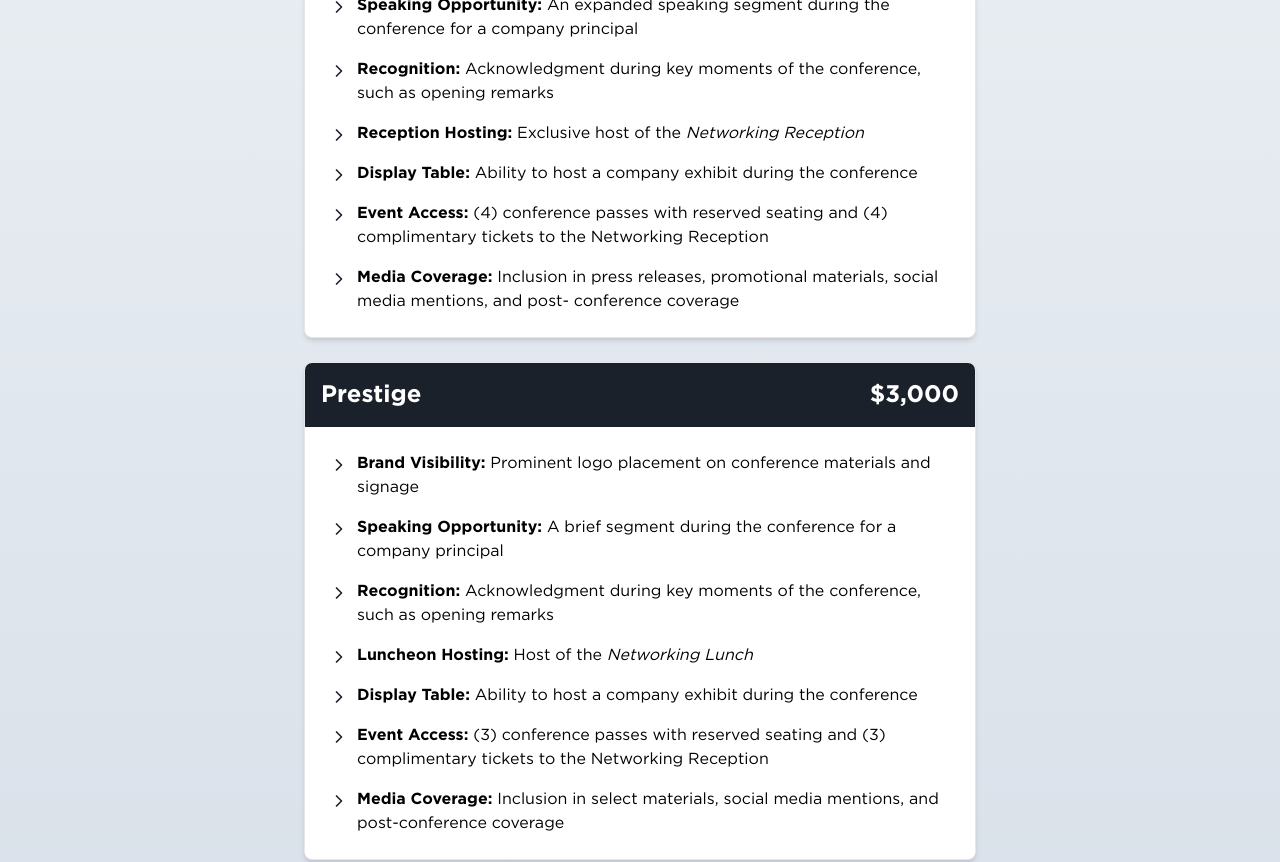
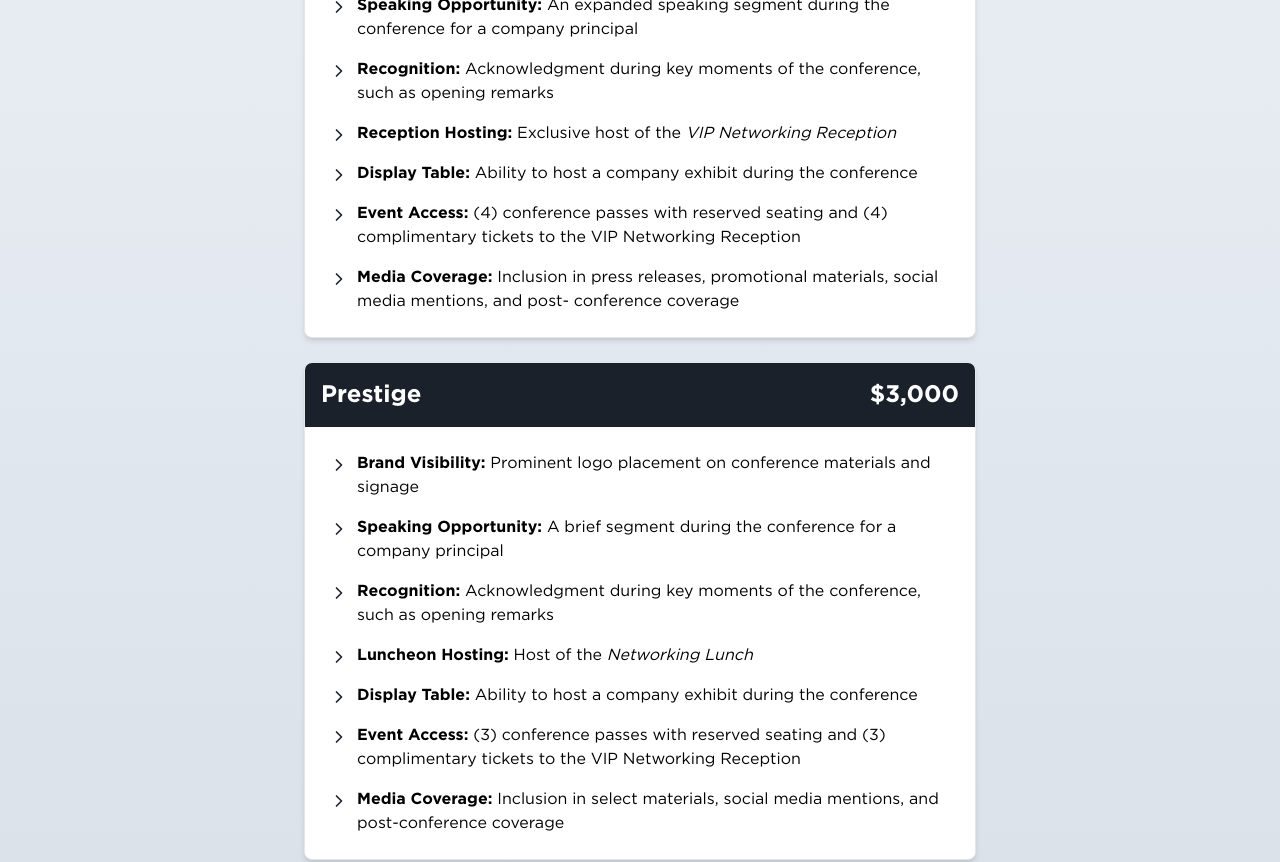
Before and after one commit to masonym/ada-website, a Next.js app: page /events/2025-defense-industry-forecast/sponsors-exhibitors/sponsorship-opportunities in a window 1280 px wide. Shown: the part 1080-1942 px from the top of the page. Built offline with nearby package versions, Linux system fonts and the light colour scheme.

Commit message:
Updated sponsors

```diff
--- a/src/constants/sponsorships.ts
+++ b/src/constants/sponsorships.ts
@@ -9,9 +9,9 @@ export const SPONSORSHIP_TYPES = [
                     { tagline: "Brand Visibility", description: "Prime logo placement on all conference materials, including banners, marketing emails, website, and programs" },
                     { tagline: "Speaking Opportunity", description: "An expanded speaking segment during the conference for a company principal" },
                     { tagline: "Recognition", description: "Acknowledgment during key moments of the conference, such as opening remarks" },
-                    { tagline: "Reception Hosting", description: "Exclusive host of the <i>Networking Reception</i>" },
+                    { tagline: "Reception Hosting", description: "Exclusive host of the <i>VIP Networking Reception</i>" },
                     { tagline: "Display Table", description: "Ability to host a company exhibit during the conference" },
-                    { tagline: "Event Access", description: "(4) conference passes with reserved seating and (4) complimentary tickets to the Networking Reception" },
+                    { tagline: "Event Access", description: "(4) conference passes with reserved seating and (4) complimentary tickets to the VIP Networking Reception" },
                     { tagline: "Media Coverage", description: "Inclusion in press releases, promotional materials, social media mentions, and post- conference coverage" },
                 ]
             },
@@ -24,7 +24,7 @@ export const SPONSORSHIP_TYPES = [
                     { tagline: "Recognition", description: "Acknowledgment during key moments of the conference, such as opening remarks" },
                     { tagline: "Luncheon Hosting", description: "Host of the <i>Networking Lunch</i>" },
                     { tagline: "Display Table", description: "Ability to host a company exhibit during the conference" },
-                    { tagline: "Event Access", description: "(3) conference passes with reserved seating and (3) complimentary tickets to the Networking Reception" },
+                    { tagline: "Event Access", description: "(3) conference passes with reserved seating and (3) complimentary tickets to the VIP Networking Reception" },
                     { tagline: "Media Coverage", description: "Inclusion in select materials, social media mentions, and post-conference coverage" },
                 ]
             },
@@ -35,7 +35,7 @@ export const SPONSORSHIP_TYPES = [
                     { tagline: "Brand Visibility", description: "Logo placement on select conference materials and signage" },
                     { tagline: "Recognition", description: "Acknowledgment during key moments of the conference, such as opening remarks" },
                     { tagline: "Display Table", description: "Ability to host a company exhibit during the conference" },
-                    { tagline: "Event Access", description: "(2) conference passes with reserved seating and (2) complimentary tickets to the Networking Reception" },
+                    { tagline: "Event Access", description: "(2) conference passes with reserved seating and (2) complimentary tickets to the VIP Networking Reception" },
                     { tagline: "Media Coverage", description: "Basic inclusion in social media mentions or post-conference coverage" },
                 ]
             },
@@ -51,9 +51,9 @@ export const SPONSORSHIP_TYPES = [
                     { tagline: "Brand Visibility", description: "Prime logo placement on all conference materials, including banners, marketing emails, website, and programs" },
                     { tagline: "Speaking Opportunity", description: "An expanded speaking segment during the conference for a company principal" },
                     { tagline: "Recognition", description: "Acknowledgment during key moments of the conference, such as opening remarks" },
-                    { tagline: "Reception Hosting", description: "Exclusive host of the <i>Networking Reception</i>" },
-                    { tagline: "Display Table", description: "Ability to host a company exhibit during the conference" },
-                    { tagline: "Event Access", description: "(5) conference passes with reserved seating and (5) complimentary tickets to the Networking Reception" },
+                    { tagline: "Reception Hosting", description: "Exclusive host of the <i>VIP Networking Reception</i>" },
+                    { tagline: "Exhibit Space", description: "Ability to host a company exhibit during the conference" },
+                    { tagline: "Event Access", description: "(5) conference passes and (5) complimentary tickets to the VIP Networking Reception" },
                     { tagline: "Media Coverage", description: "Inclusion in press releases, promotional materials, social media mentions, and post- conference coverage" },
                 ]
             },
@@ -65,8 +65,8 @@ export const SPONSORSHIP_TYPES = [
                     { tagline: "Speaking Opportunity", description: "A brief segment during the conference for a company principal" },
                     { tagline: "Recognition", description: "Acknowledgment during key moments of the conference, such as opening remarks" },
                     { tagline: "Luncheon Hosting", description: "Host of the <i>Networking Lunch</i>" },
-                    { tagline: "Display Table", description: "Ability to host a company exhibit during the conference" },
-                    { tagline: "Event Access", description: "(4) conference passes with reserved seating and (4) complimentary tickets to the Networking Reception" },
+                    { tagline: "Exhibit Space", description: "Ability to host a company exhibit during the conference" },
+                    { tagline: "Event Access", description: "(4) conference passes and (4) complimentary tickets to the VIP Networking Reception" },
                     { tagline: "Media Coverage", description: "Inclusion in select materials, social media mentions, and post-conference coverage" },
                 ]
             },
@@ -76,8 +76,8 @@ export const SPONSORSHIP_TYPES = [
                 perks: [
                     { tagline: "Brand Visibility", description: "Logo placement on select conference materials and signage" },
                     { tagline: "Recognition", description: "Acknowledgment during key moments of the conference, such as opening remarks" },
-                    { tagline: "Display Table", description: "Ability to host a company exhibit during the conference" },
-                    { tagline: "Event Access", description: "(3) conference passes with reserved seating and (3) complimentary tickets to the Networking Reception" },
+                    { tagline: "Exhibit Space", description: "Ability to host a company exhibit during the conference" },
+                    { tagline: "Event Access", description: "(3) conference passes and (3) complimentary tickets to the VIP Networking Reception" },
                     { tagline: "Media Coverage", description: "Basic inclusion in social media mentions or post-conference coverage" },
                 ]
             },
@@ -87,8 +87,8 @@ export const SPONSORSHIP_TYPES = [
                 perks: [
                     { tagline: "Brand Visibility", description: "Logo placement on select conference materials and signage" },
                     { tagline: "Recognition", description: "Acknowledgment during key moments of the conference, such as opening remarks" },
-                    { tagline: "Display Table", description: "Ability to host a company exhibit during the conference" },
-                    { tagline: "Event Access", description: "(2) conference passes with reserved seating and (2) complimentary tickets to the Networking Reception" },
+                    { tagline: "Exhibit Space", description: "Ability to host a company exhibit during the conference" },
+                    { tagline: "Event Access", description: "(2) conference passes and (2) complimentary tickets to the VIP Networking Reception" },
                     { tagline: "Media Coverage", description: "Basic inclusion in social media mentions or post-conference coverage" },
                 ]
             },
```
